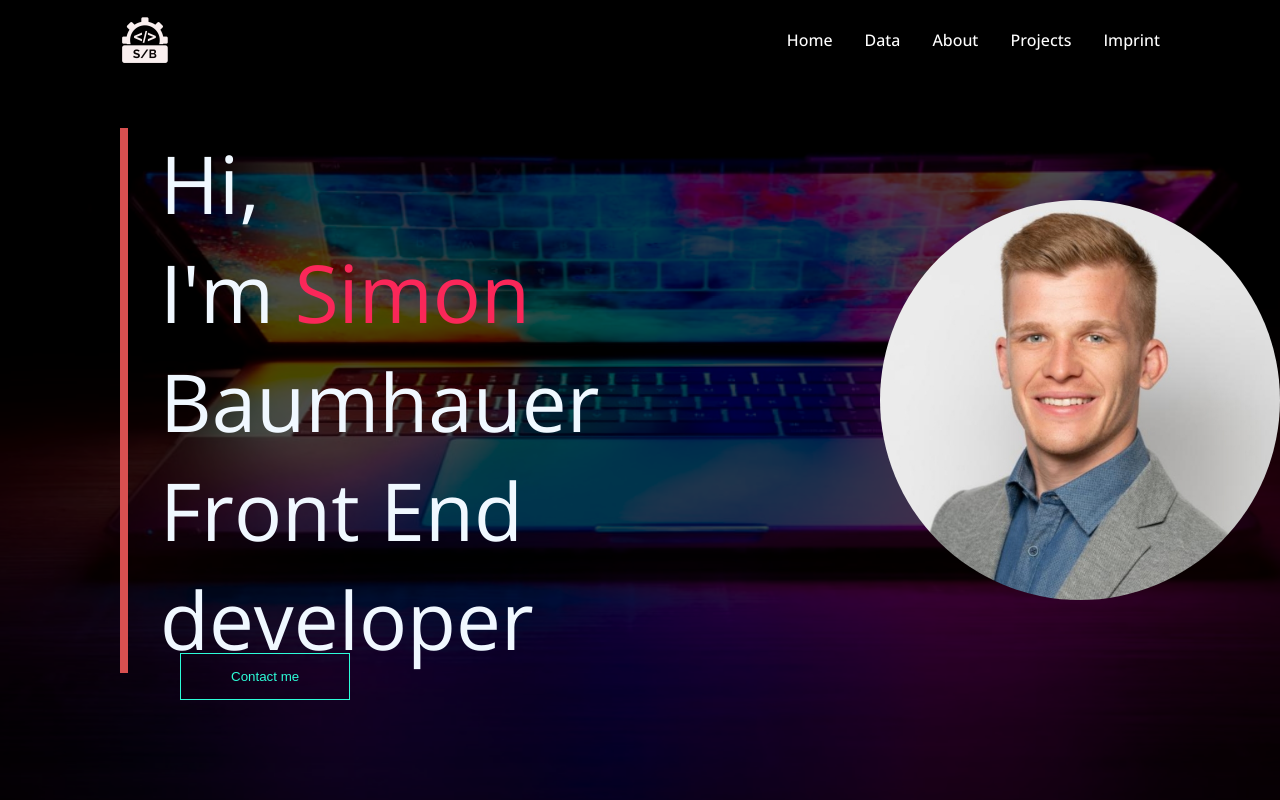
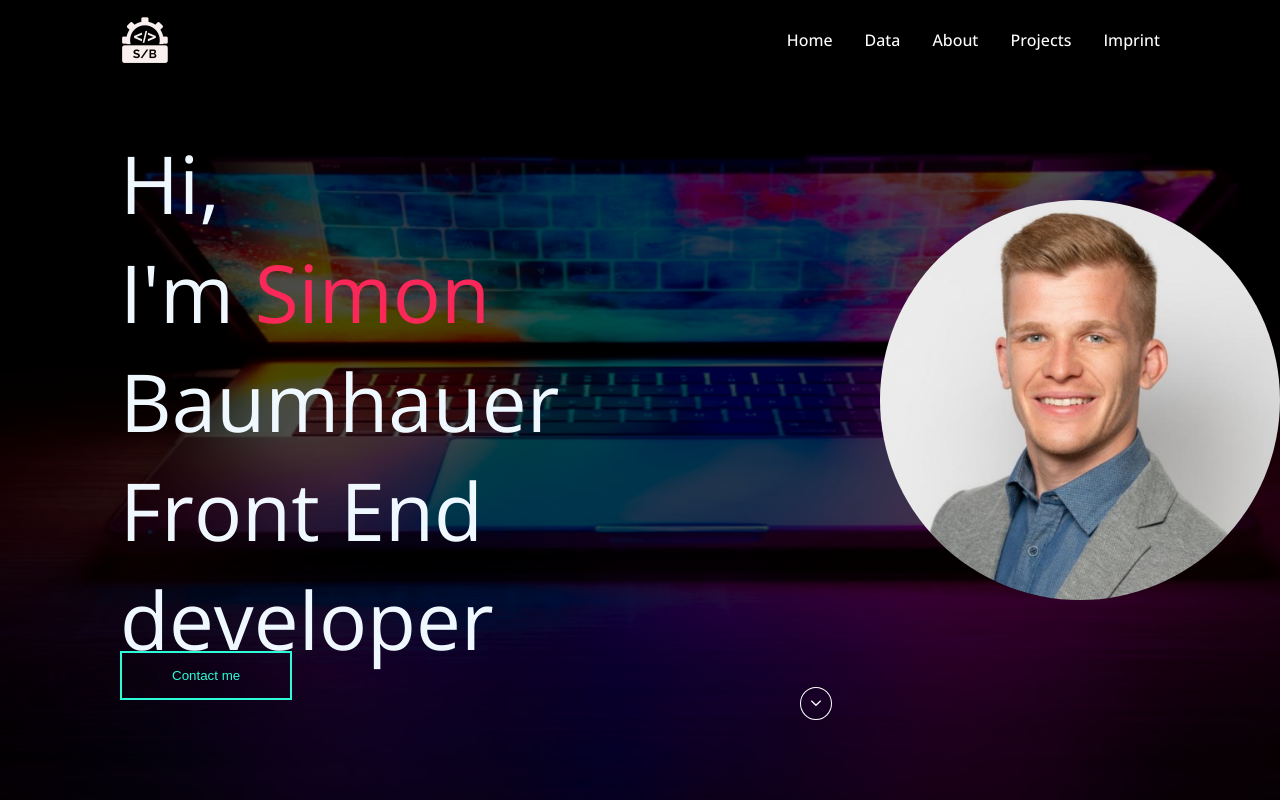
Before and after one commit to simon-baumhauer/simonbaumhauer.ch, an Angular app: page / in a window 1280 px wide. Built offline with nearby package versions, Linux system fonts and the light colour scheme.

Commit message:
silde-down-btn added

```diff
--- a/src/app/slidehsow/slidehsow.component.html
+++ b/src/app/slidehsow/slidehsow.component.html
@@ -11,4 +11,7 @@
     <button>
       Contact me
     </button>
+    <button class="slide-down-btn">
+      <img src="../assets/img/Chervron.svg" alt="">
+    </button>
   </div>
--- a/src/app/slidehsow/slidehsow.component.scss
+++ b/src/app/slidehsow/slidehsow.component.scss
@@ -34,10 +34,8 @@ animation: zoomIn 8s ease;
         margin-left: 120px;
         margin-right: 120px;
         max-width: 1200px;
-        padding-left: 32px;
         color: aliceblue;
         font-size: 80px;
-        border-left: 8px solid #d85050;
     }
 
     .profile-picture {
@@ -52,18 +50,33 @@ animation: zoomIn 8s ease;
     button {
         z-index: 1;
         padding: 15px 50px;
-        border: rgb(45, 252, 216) 1px solid;
+        border: rgb(45, 252, 216) 2px solid;
         background-color: transparent;
         color: rgb(45, 252, 216);
         cursor: pointer;
         position: absolute;
         bottom: 100px;
-        left: 180px;
+        left: 120px;
 
         &:hover {
             background-color: rgb(45, 252, 216);
             color: white;
         }
+
+
+    }
+
+    .slide-down-btn {
+        position: absolute;
+        bottom: 80px;
+        left: 800px;
+        border: white 1px solid;
+        border-radius: 50%;
+        padding: 8px 10px;
+
+        img {
+            width: 10px;
+            }
     }
 
 }
```
Also changed, not shown: src/assets/img/Chervron.svg (added).
